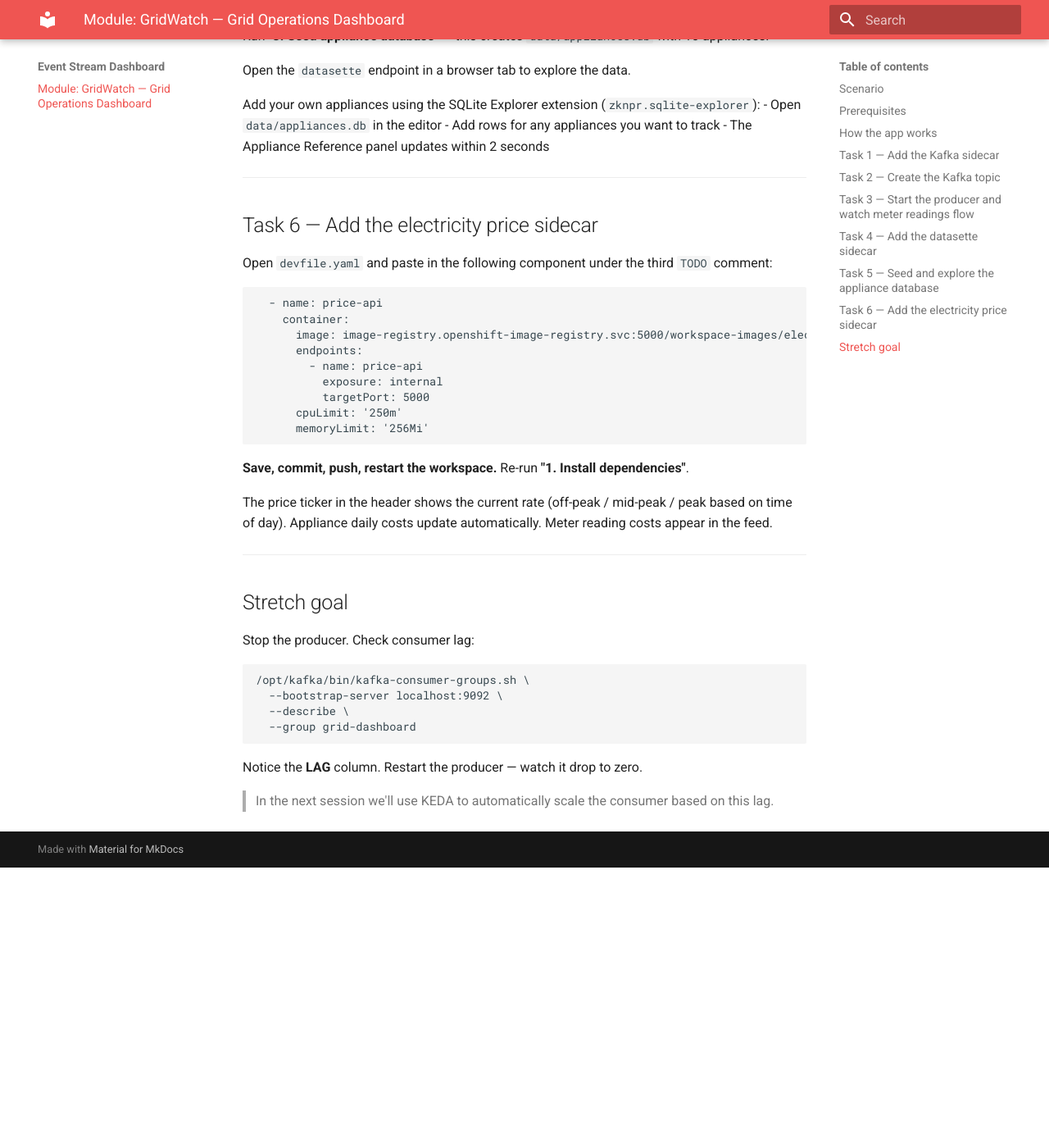
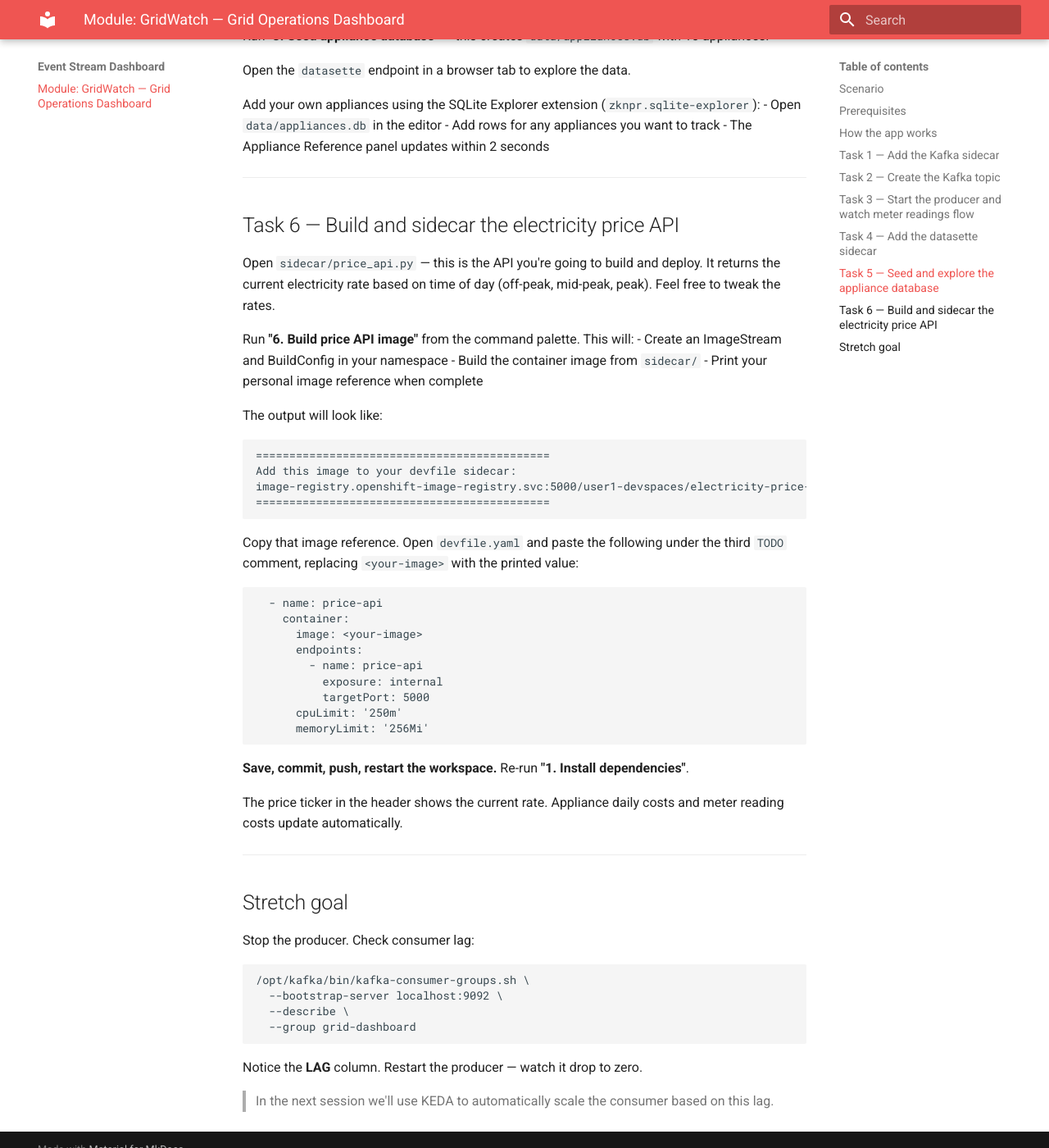
Before and after one commit to na-launch-workshop/workshop-python-event_stream_fastapi, an MkDocs documentation site: the page built from docs/index.md, in a window 1280 px wide and 1400 px high, scrolled down 2848 px. Shown: the whole window at 82% size. Built offline with MkDocs 1.6.1 and Material for MkDocs 9.7.7, drawn with Linux system fonts in a browser that asks for light colours; before the commit the page ends 3906 px from its top, so only the background shows below that.

Commit message:
Add k8s/ build manifests and price API build devfile command

````diff
--- a/docs/index.md
+++ b/docs/index.md
@@ -127,14 +127,29 @@ Add your own appliances using the SQLite Explorer extension (`zknpr.sqlite-explo
 
 ---
 
-## Task 6 — Add the electricity price sidecar
+## Task 6 — Build and sidecar the electricity price API
 
-Open `devfile.yaml` and paste in the following component under the third `TODO` comment:
+Open `sidecar/price_api.py` — this is the API you're going to build and deploy. It returns the current electricity rate based on time of day (off-peak, mid-peak, peak). Feel free to tweak the rates.
+
+Run **"6. Build price API image"** from the command palette. This will:
+- Create an ImageStream and BuildConfig in your namespace
+- Build the container image from `sidecar/`
+- Print your personal image reference when complete
+
+The output will look like:
+```
+============================================
+Add this image to your devfile sidecar:
+image-registry.openshift-image-registry.svc:5000/user1-devspaces/electricity-price-api:latest
+============================================
+```
+
+Copy that image reference. Open `devfile.yaml` and paste the following under the third `TODO` comment, replacing `<your-image>` with the printed value:
 
 ```yaml
   - name: price-api
     container:
-      image: image-registry.openshift-image-registry.svc:5000/workspace-images/electricity-price-api:latest
+      image: <your-image>
       endpoints:
         - name: price-api
           exposure: internal
@@ -145,7 +160,7 @@ Open `devfile.yaml` and paste in the following component under the third `TODO`
 
 **Save, commit, push, restart the workspace.** Re-run **"1. Install dependencies"**.
 
-The price ticker in the header shows the current rate (off-peak / mid-peak / peak based on time of day). Appliance daily costs update automatically. Meter reading costs appear in the feed.
+The price ticker in the header shows the current rate. Appliance daily costs and meter reading costs update automatically.
 
 ---
 
````
Also changed, not shown: devfile.yaml (+15 -2 lines), 1 other file.
